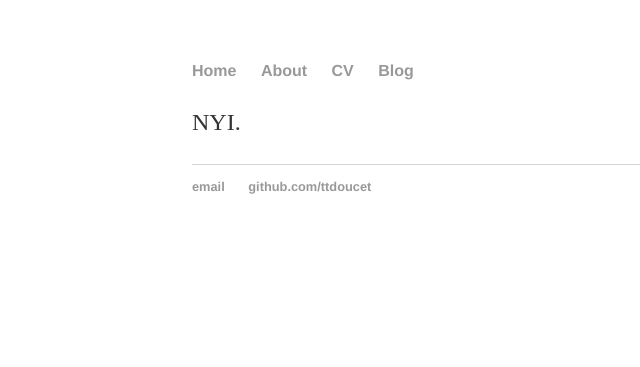
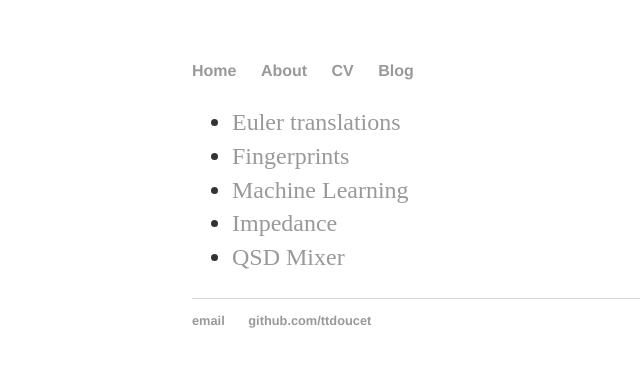
Before and after one commit to ttdoucet/ttdoucet.github.io, a Jekyll site: the page built from index.md, in a window 1280 px wide. Shown: the top 367 px of the page, without its empty margins (0-640 px from the left). Built offline with Jekyll 4.4.1, drawn with Linux system fonts in a browser that asks for light colours.

Commit message:
Added a few items to main page.

```diff
--- a/index.md
+++ b/index.md
@@ -3,4 +3,8 @@ layout: default
 title: Collection of Stuff
 ---
 
-NYI.
+* [Euler translations](/euler)
+* [Fingerprints](/fingerprints)
+* [Machine Learning](https://github.com/ttdoucet/mnist/blob/master/mnist.ipynb)
+* [Impedance](https://github.com/ttdoucet/impedance/blob/master/impedance.ipynb)
+* [QSD Mixer](https://github.com/ttdoucet/qsd-mixer/blob/master/mixer_nb.ipynb)
```
